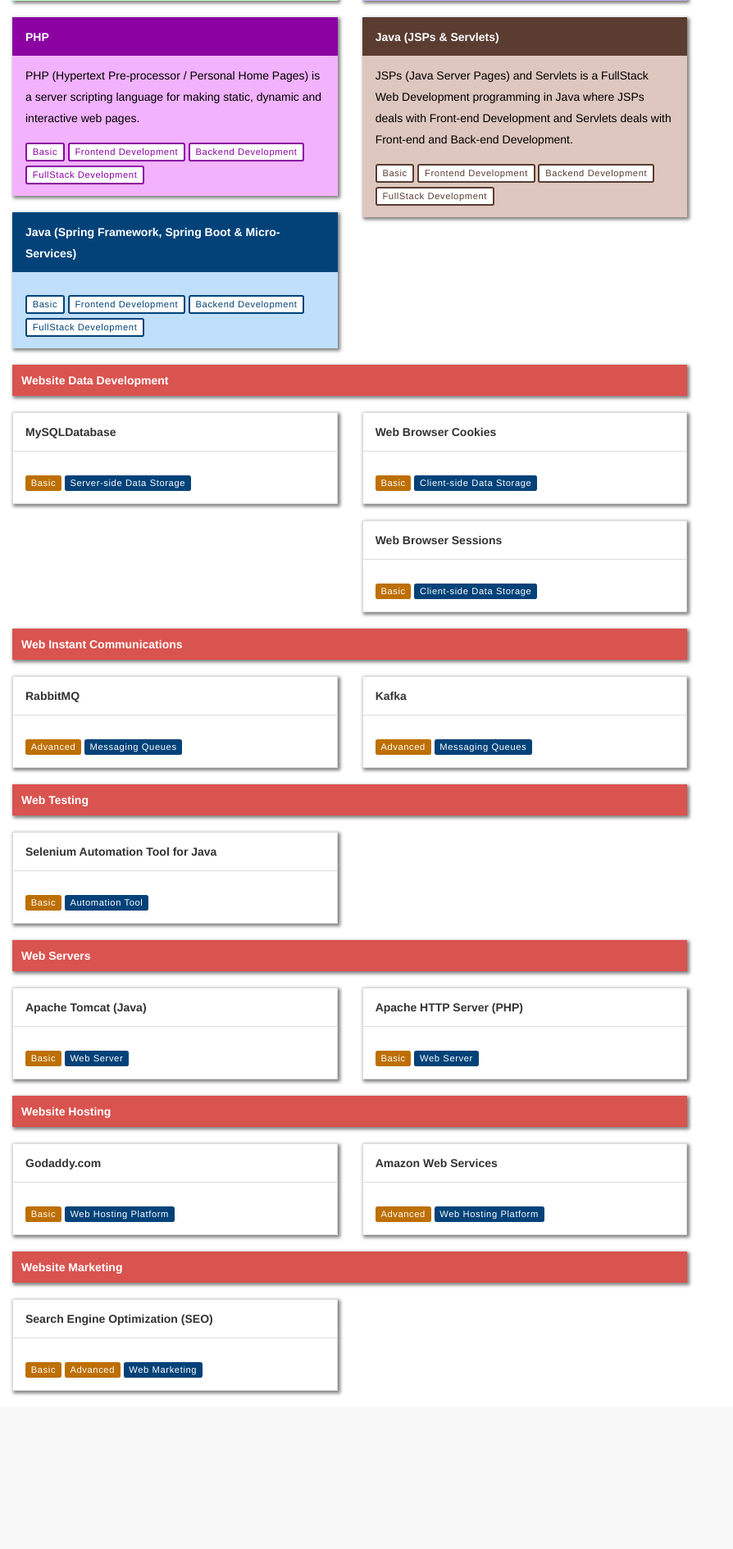
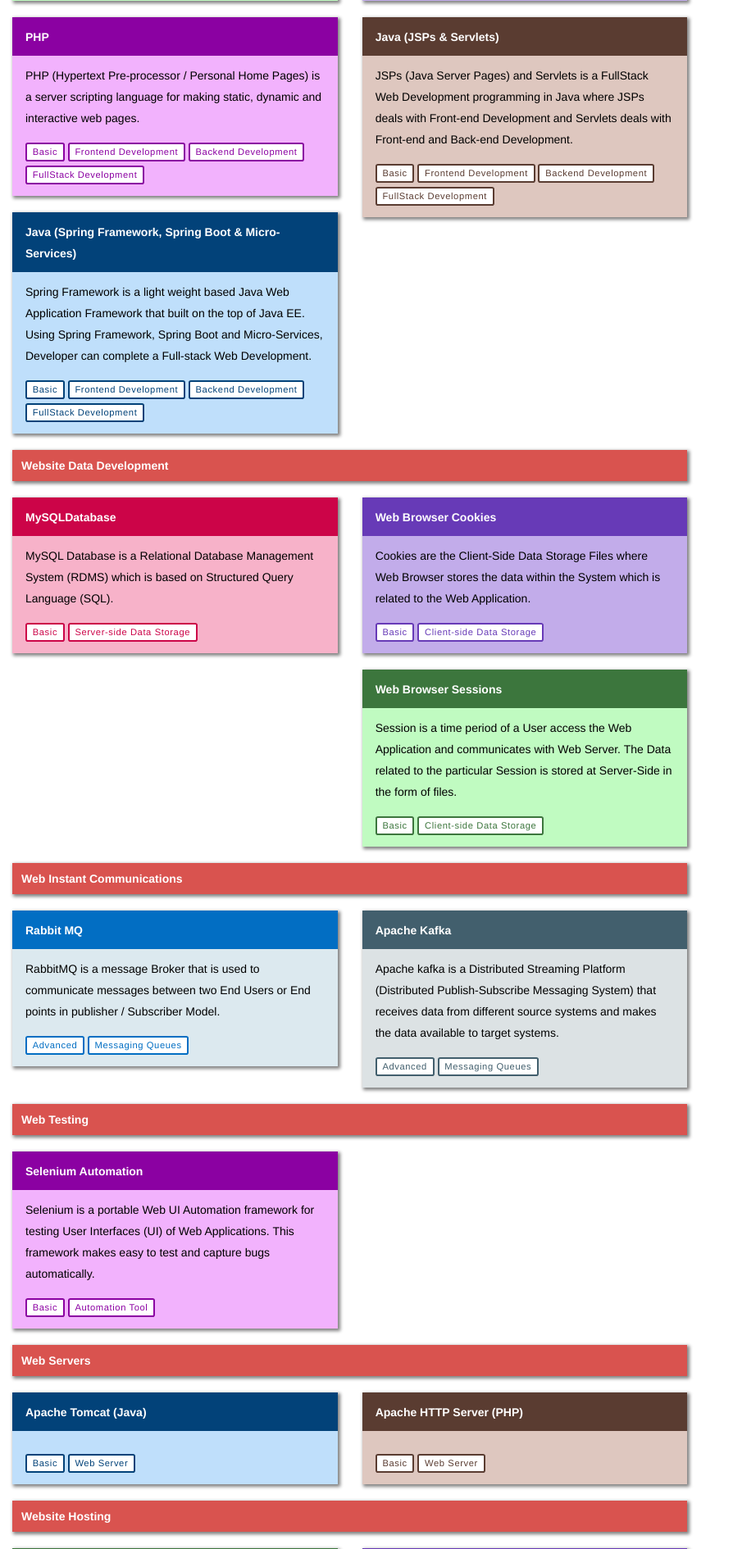
Before and after one commit to AnUniversalPowerServing/ws, a PHP site: page /ws/pages/default.php in a window 1280 px wide. Shown: the part 1907-3797 px from the top of the page at 82% size, without its empty margins (0-894 px from the left). Before the commit the page ends 3609 px from the top, so only its background shows below. Run offline with PHP 8.4, Linux system fonts and the light colour scheme.

Commit message:
Updated Pages

```diff
--- a/pages/default.php
+++ b/pages/default.php
@@ -38,7 +38,7 @@
     <div class="col-sm-6">
     <!-- -->
       <div class="list-group">
-      <div class="list-group-item">
+      <div class="list-group-item bg-lgtSkyBlue">
       <!-- -->
       <div><i>Web development is of:</i></div>
       <div>
@@ -53,7 +53,7 @@
        </div><!--/.list-group-item -->
       </div><!--/.list-group -->
       <div class="list-group">
-      <div class="list-group-item">
+      <div class="list-group-item bg-lgtSkyBlue">
       <div><i>Website Data Management is of:</i></div>
       <div>
         <div><b>Data Storage</b></div>
@@ -75,7 +75,7 @@
       </div><!--/.list-group-item -->
       </div><!--/.list-group -->
       <div class="list-group">
-      <div class="list-group-item">
+      <div class="list-group-item bg-lgtSkyBlue">
       <div><i>Web Instant Communication is of:</i></div>
       <div>
         <div><b>Messaging Queues</b></div>
@@ -90,7 +90,7 @@
      <div class="col-sm-6">
 
      <div class="list-group">
-      <div class="list-group-item">
+      <div class="list-group-item bg-lgtSkyBlue">
       <!-- -->
       <div><i>Website Testing is of:</i></div>
       <div>
@@ -104,7 +104,7 @@
       </div><!--/.list-group -->
 
       <div class="list-group">
-      <div class="list-group-item">
+      <div class="list-group-item bg-lgtSkyBlue">
       <!-- -->
       <div><i>Website Hosting is of:</i></div>
       <div>
@@ -118,7 +118,7 @@
       </div><!--/.list-group -->
 
       <div class="list-group">
-      <div class="list-group-item">
+      <div class="list-group-item bg-lgtSkyBlue">
       <!-- -->
       <div><i>Website Marketing is of:</i></div>
       <div>
@@ -241,7 +241,11 @@
       <div class="list-group boxShadow">
         <div class="list-group-item bg-primary"><b>Java (Spring Framework, Spring Boot & Micro-Services) </b></div>
         <div class="list-group-item bg-lgtPrimary">
-          <div></div>
+          <div>
+          Spring Framework is a light weight based Java Web Application Framework
+          that built on the top of Java EE. Using Spring Framework, Spring Boot and
+          Micro-Services, Developer can complete a Full-stack Web Development.
+          </div>
           <div class="mtop15p">
               <span class="label btn-primary-o">Basic</span>
               <span class="label btn-primary-o">Frontend Development</span>
@@ -366,12 +370,15 @@
 
         <!-- MySQLDatabase ::: START -->
         <div class="list-group boxShadow">
-         <div class="list-group-item"><b>MySQLDatabase</b></div>
-           <div class="list-group-item">
-            <div></div>
+         <div class="list-group-item bg-pink"><b>MySQLDatabase</b></div>
+           <div class="list-group-item bg-lgtPink">
+            <div>
+              MySQL Database is a Relational Database Management System (RDMS) which is based on
+              Structured Query Language (SQL).
+            </div>
             <div class="mtop15p">
-                <span class="label label-warning">Basic</span>
-                <span class="label label-primary">Server-side Data Storage</span>
+                <span class="label btn-pink-o">Basic</span>
+                <span class="label btn-pink-o">Server-side Data Storage</span>
             </div>
            </div><!--/.list-group-item -->
         </div><!--/.list-group -->
@@ -382,12 +389,15 @@
 
         <!-- Web Browser Cookies ::: START -->
         <div class="list-group boxShadow">
-         <div class="list-group-item"><b>Web Browser Cookies</b></div>
-           <div class="list-group-item">
-            <div></div>
+         <div class="list-group-item bg-purple"><b>Web Browser Cookies</b></div>
+           <div class="list-group-item bg-lgtPurple">
+            <div>
+              Cookies are the Client-Side Data Storage Files where Web Browser stores the
+              data within the System which is related to the Web Application.
+            </div>
             <div class="mtop15p">
-                <span class="label label-warning">Basic</span>
-                <span class="label label-primary">Client-side Data Storage</span>
+                <span class="label btn-purple-o">Basic</span>
+                <span class="label btn-purple-o">Client-side Data Storage</span>
             </div>
            </div><!--/.list-group-item -->
         </div><!--/.list-group -->
@@ -395,12 +405,15 @@
 
         <!-- Web Browser Sessions ::: START -->
         <div class="list-group boxShadow">
-         <div class="list-group-item"><b>Web Browser Sessions</b></div>
-           <div class="list-group-item">
-            <div></div>
+         <div class="list-group-item bg-darkLeaf"><b>Web Browser Sessions</b></div>
+           <div class="list-group-item bg-lgtDarkLeaf">
+            <div>
+              Session is a time period of a User access the Web Application and communicates with Web Server.
+              The Data related to the particular Session is stored at Server-Side in the form of files.
+            </div>
             <div class="mtop15p">
-                <span class="label label-warning">Basic</span>
-                <span class="label label-primary">Client-side Data Storage</span>
+                <span class="label btn-darkLeaf-o">Basic</span>
+                <span class="label btn-darkLeaf-o">Client-side Data Storage</span>
             </div>
            </div><!--/.list-group-item -->
         </div><!--/.list-group -->
@@ -423,12 +436,15 @@
 
         <!-- RabbitMQ ::: START -->
         <div class="list-group boxShadow">
-         <div class="list-group-item"><b>RabbitMQ</b></div>
-           <div class="list-group-item">
-            <div></div>
+         <div class="list-group-item bg-skyBlue"><b>Rabbit MQ</b></div>
+           <div class="list-group-item bg-lgtSkyBlue">
+            <div>
+              RabbitMQ is a message Broker that is used to communicate messages between two End Users or
+              End points in publisher / Subscriber Model.
+            </div>
             <div class="mtop15p">
-                <span class="label label-warning">Advanced</span>
-                <span class="label label-primary">Messaging Queues</span>
+                <span class="label btn-skyBlue-o">Advanced</span>
+                <span class="label btn-skyBlue-o">Messaging Queues</span>
             </div>
            </div><!--/.list-group-item -->
         </div><!--/.list-group -->
@@ -439,12 +455,15 @@
 
         <!-- Kafka ::: START -->
         <div class="list-group boxShadow">
-         <div class="list-group-item"><b>Kafka</b></div>
-           <div class="list-group-item">
-            <div></div>
+         <div class="list-group-item bg-cement"><b>Apache Kafka</b></div>
+           <div class="list-group-item  bg-lgtCement">
+            <div>
+              Apache kafka is a Distributed Streaming Platform (Distributed Publish-Subscribe Messaging System)
+              that receives data from different source systems and makes the data available to target systems.
+            </div>
             <div class="mtop15p">
-                <span class="label label-warning">Advanced</span>
-                <span class="label label-primary">Messaging Queues</span>
+                <span class="label btn-cement-o">Advanced</span>
+                <span class="label btn-cement-o">Messaging Queues</span>
             </div>
            </div><!--/.list-group-item -->
         </div><!--/.list-group -->
@@ -465,18 +484,22 @@
     <div class="row">
       <div class="col-sm-6">
 
-        <!-- Selenium Automation Tool for Java ::: START -->
+        <!-- Selenium Automation for Java ::: START -->
         <div class="list-group boxShadow">
-         <div class="list-group-item"><b>Selenium Automation Tool for Java</b></div>
-           <div class="list-group-item">
-            <div></div>
+         <div class="list-group-item bg-darkPurple"><b>Selenium Automation</b></div>
+           <div class="list-group-item bg-lgtDarkPurple">
+            <div>
+              Selenium is a portable Web UI Automation framework for testing User
+              Interfaces (UI) of Web Applications. This framework makes easy to test and capture bugs
+              automatically.
+            </div>
             <div class="mtop15p">
-                <span class="label label-warning">Basic</span>
-                <span class="label label-primary">Automation Tool</span>
+                <span class="label btn-darkPurple-o">Basic</span>
+                <span class="label btn-darkPurple-o">Automation Tool</span>
             </div>
            </div><!--/.list-group-item -->
         </div><!--/.list-group -->
-        <!-- Selenium Automation Tool for Java ::: END -->
+        <!-- Selenium Automation for Java ::: END -->
 
       </div><!--/.col-sm-6 -->
       <div class="col-sm-6">
@@ -498,12 +521,12 @@
 
         <!-- Apache Tomcat ::: START -->
         <div class="list-group boxShadow">
-         <div class="list-group-item"><b>Apache Tomcat (Java)</b></div>
-           <div class="list-group-item">
+         <div class="list-group-item bg-primary"><b>Apache Tomcat (Java)</b></div>
+           <div class="list-group-item bg-lgtPrimary">
             <div></div>
             <div class="mtop15p">
-                <span class="label label-warning">Basic</span>
-                <span class="label label-primary">Web Server</span>
+                <span class="label btn-primary-o">Basic</span>
+                <span class="label btn-primary-o">Web Server</span>
             </div>
            </div><!--/.list-group-item -->
         </div><!--/.list-group -->
@@ -514,12 +537,12 @@
 
         <!-- Apache HTTP Server ::: START -->
         <div class="list-group boxShadow">
-         <div class="list-group-item"><b>Apache HTTP Server (PHP)</b></div>
-           <div class="list-group-item">
+         <div class="list-group-item bg-mud"><b>Apache HTTP Server (PHP)</b></div>
+           <div class="list-group-item bg-lgtMud">
             <div></div>
             <div class="mtop15p">
-                <span class="label label-warning">Basic</span>
-                <span class="label label-primary">Web Server</span>
+                <span class="label btn-mud-o">Basic</span>
+                <span class="label btn-mud-o">Web Server</span>
             </div>
            </div><!--/.list-group-item -->
         </div><!--/.list-group -->
@@ -542,12 +565,12 @@
 
         <!-- Godaddy.com ::: START -->
         <div class="list-group boxShadow">
-         <div class="list-group-item"><b>Godaddy.com</b></div>
-           <div class="list-group-item">
+         <div class="list-group-item bg-darkleaf"><b>Godaddy.com</b></div>
+           <div class="list-group-item bg-lgtDarkleaf">
             <div></div>
             <div class="mtop15p">
-                <span class="label label-warning">Basic</span>
-                <span class="label label-primary">Web Hosting Platform</span>
+                <span class="label btn-darkleaf-o">Basic</span>
+                <span class="label btn-darkleaf-o">Web Hosting Platform</span>
             </div>
            </div><!--/.list-group-item -->
         </div><!--/.list-group -->
@@ -558,12 +581,12 @@
 
         <!-- AWS ::: START -->
         <div class="list-group boxShadow">
-         <div class="list-group-item"><b>Amazon Web Services</b></div>
-           <div class="list-group-item">
+         <div class="list-group-item bg-purple"><b>Amazon Web Services</b></div>
+           <div class="list-group-item bg-lgtPurple">
             <div></div>
             <div class="mtop15p">
-                <span class="label label-warning">Advanced</span>
-                <span class="label label-primary">Web Hosting Platform</span>
+                <span class="label btn-purple-o">Advanced</span>
+                <span class="label btn-purple-o">Web Hosting Platform</span>
             </div>
            </div><!--/.list-group-item -->
         </div><!--/.list-group -->
@@ -586,13 +609,13 @@
 
         <!-- Search Engine Optimization (SEO) ::: START -->
         <div class="list-group boxShadow">
-         <div class="list-group-item"><b>Search Engine Optimization (SEO)</b></div>
-           <div class="list-group-item">
+         <div class="list-group-item bg-pink"><b>Search Engine Optimization (SEO)</b></div>
+           <div class="list-group-item bg-lgtPink">
             <div></div>
             <div class="mtop15p">
-                <span class="label label-warning">Basic</span>
-                <span class="label label-warning">Advanced</span>
-                <span class="label label-primary">Web Marketing</span>
+                <span class="label btn-pink-o">Basic</span>
+                <span class="label btn-pink-o">Advanced</span>
+                <span class="label btn-pink-o">Web Marketing</span>
             </div>
            </div><!--/.list-group-item -->
         </div><!--/.list-group -->
--- a/pages/templates/api.php
+++ b/pages/templates/api.php
@@ -1,5 +1,5 @@
 <?php
-$PROJECT_MODE='PROD';
+$PROJECT_MODE='DEBUG';
 $PROJECT_URL = 'http://localhost/ws';
 if($PROJECT_MODE=='PROD'){ $PROJECT_URL = 'http://widesecond.com'; }
 ?>
```
